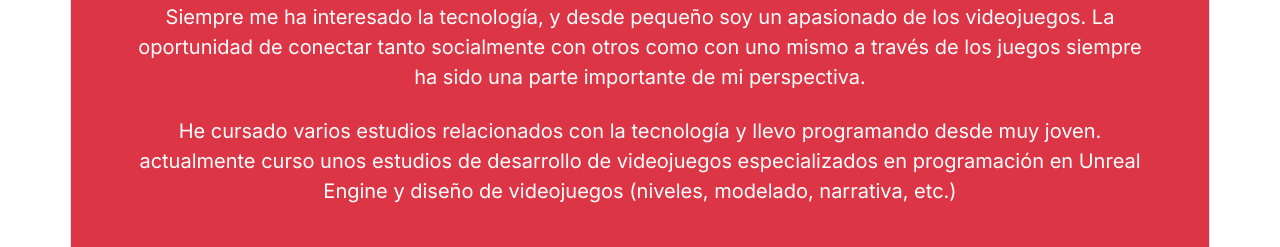
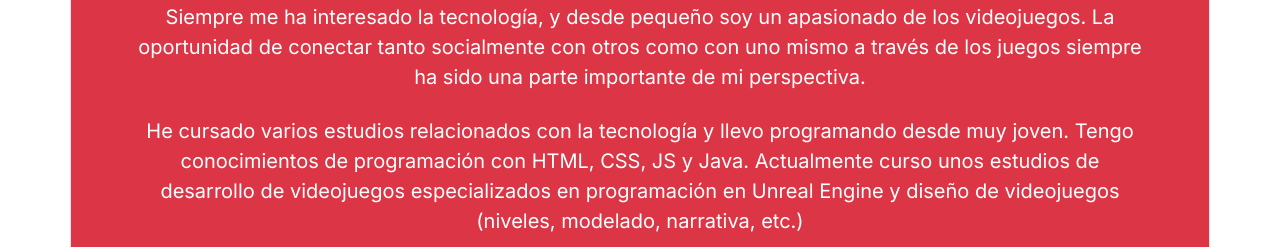
Before and after one commit to MarcosNotario/portfolio, a plain HTML site: page index.html in a window 1280 px wide. Shown: the part 705-952 px from the top of the page. Drawn offline with nearby package versions, Linux system fonts and the light colour scheme.

Commit message:
Corregido texto "sobre mí"

```diff
--- a/index.html
+++ b/index.html
@@ -98,8 +98,9 @@
                                 parte importante de mi perspectiva.
                             </p>
                             <p class="fs-5 mb-4">
-                                He cursado varios estudios relacionados con la tecnología y llevo programando desde muy joven. actualmente curso unos estudios de desarrollo de videojuegos
-                                especializados en programación en Unreal Engine y diseño de videojuegos (niveles, modelado, narrativa, etc.)
+                                He cursado varios estudios relacionados con la tecnología y llevo programando desde muy joven. Tengo conocimientos de programación
+                                con HTML, CSS, JS y Java. Actualmente curso unos estudios de desarrollo de videojuegos especializados en programación en Unreal Engine y
+                                diseño de videojuegos (niveles, modelado, narrativa, etc.)
                             </p>
                         </div>
                     </div>
```
